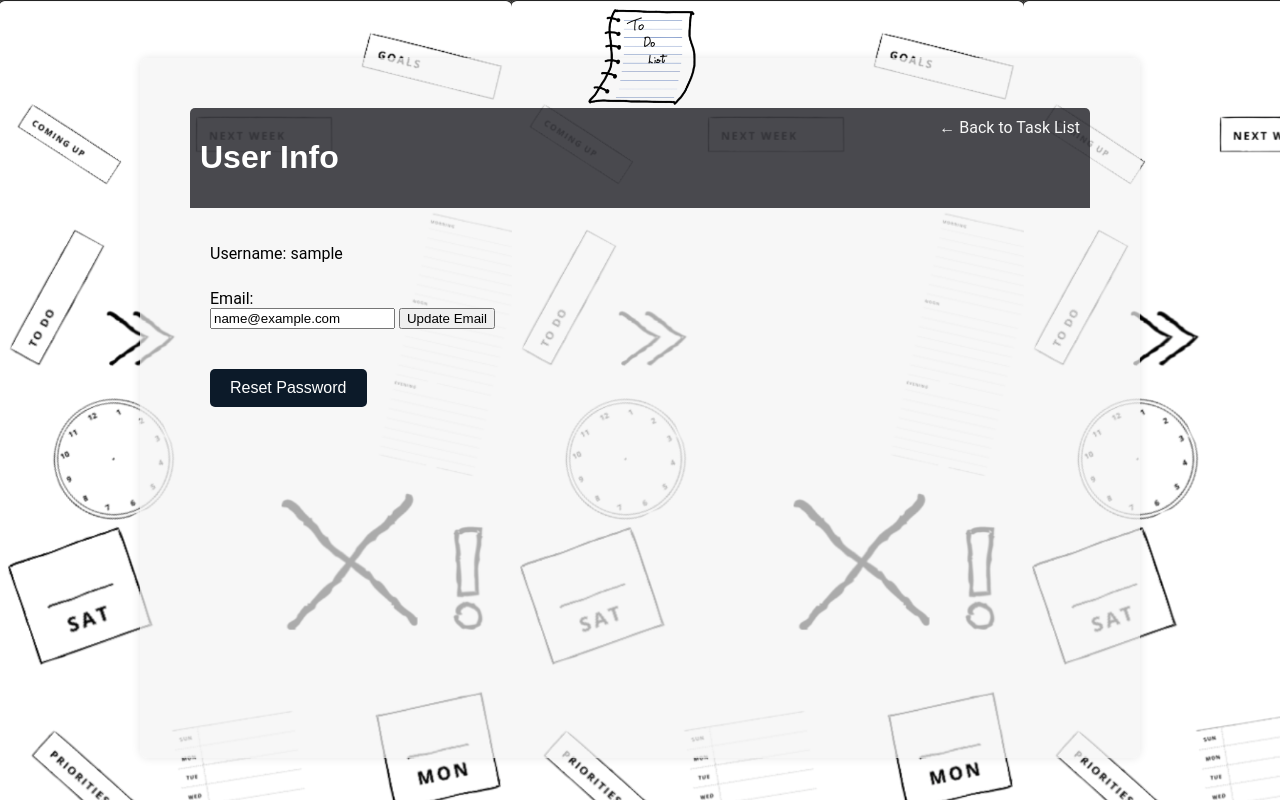
After one commit to emmanuelfinapri/Team-Legend, a Django app: page /user-info/ in a window 1280 px wide. The commit adds this page. Run offline with Django 5.2, Linux system fonts and the light colour scheme; the visitor is signed in with stand-in values (Sample User, id 1); some web fonts are replaced.

Commit message:
Added the User Info Page with a reset password btn

```diff
--- a/todo/templates/todo/main.html
+++ b/todo/templates/todo/main.html
@@ -178,6 +178,40 @@
         color: white;
     }
 
+    .info-button {
+    position: absolute;
+    top: 70px; /* Adjust this value to position the button vertically */
+    right: 200px; /* Adjust this value to position the button horizontally */
+    background-color: #007bff; /* Example background color */
+    color: #fff; /* Example text color */
+    padding: 5px 10px;
+    border-radius: 5px;
+    text-decoration: none;
+    font-size: 14px;
+    }
+
+    /* Additional styles for button hover effect */
+    .info-button:hover {
+        background-color: #0056b3; /* Example hover background color */
+    }
+
+    .big-button {
+    background-color: #0c1a29; /* Background color */
+    color: #fff; /* Text color */
+    padding: 10px 20px; /* Padding */
+    font-size: 16px; /* Font size */
+    border: none; /* Remove border */
+    border-radius: 5px; /* Border radius */
+    cursor: pointer; /* Cursor style */
+    margin-top: 20px;
+    margin-left: 20px;
+}
+
+    .big-button:hover {
+        background-color: #c6cacf; /* Background color on hover */
+    }
+
+
 
 </style>
 <body>
--- /dev/null
+++ b/todo/templates/todo/user-info.html
@@ -0,0 +1,36 @@
+{% extends 'todo/main.html' %}
+
+{% block content %}
+
+<!DOCTYPE html>
+<html lang="en">
+<head>
+    <meta charset="UTF-8">
+    <meta name="viewport" content="width=device-width, initial-scale=1.0">
+    <title>User Info</title>
+</head>
+<body>
+    <div class="header-bar">
+        <h1>User Info</h1>
+        <a href="{% url 'task' %}" class="back-button">&#8592; Back to Task List</a>
+    </div>
+        <div class="card-body">
+            <p>Username: {{ user.username }}</p>
+
+            <form method="post">
+                {% csrf_token %}
+                <label for="email">Email:</label>
+                <input type="email" id="email" name="email" value="{{ user.email|default_if_none:'' }}">
+                <button type="submit">Update Email</button>
+            </form>
+        </div>
+
+    <div class="reset-password-button">
+        <form action="{% url 'password_reset' %}" method="post">
+            {% csrf_token %}
+            <button type="submit" class="big-button">Reset Password</button>
+        </form>
+    </div>
+</body>
+</html>
+{% endblock %}
--- a/todo/urls.py
+++ b/todo/urls.py
@@ -1,6 +1,10 @@
 from django.urls import path
-from .views import TaskList, TaskDetail, TaskCreate, TaskUpdate, TaskDelete, CustomLoginView, RegisterPage
+from .views import TaskList, TaskDetail, TaskCreate, TaskUpdate, TaskDelete, CustomLoginView, RegisterPage, UserInfoView
 from django.contrib.auth.views import LogoutView
+from django.contrib.auth import views as auth_views
+
+
+
 
 urlpatterns = [
     path('', TaskList.as_view(), name="task"),
@@ -10,6 +14,13 @@ urlpatterns = [
     path('register/', RegisterPage.as_view(), name="register"),
     path('task/<int:pk>/', TaskDetail.as_view(), name="tasks-detail"),
     path('task-update/<int:pk>/', TaskUpdate.as_view(), name="tasks-update"),
-    path('task-delete/<int:pk>/', TaskDelete.as_view(), name="tasks-delete")
+    path('task-delete/<int:pk>/', TaskDelete.as_view(), name="tasks-delete"),
+    path('user-info/', UserInfoView.as_view(), name='user-info'),
+
+    # Password reset URLs
+    path('reset-password/', auth_views.PasswordResetView.as_view(), name='password_reset'),
+    path('reset-password/done/', auth_views.PasswordResetDoneView.as_view(), name='password_reset_done'),
+    path('reset-password/confirm/<uidb64>/<token>/', auth_views.PasswordResetConfirmView.as_view(), name='password_reset_confirm'),
+    path('reset-password/complete/', auth_views.PasswordResetCompleteView.as_view(), name='password_reset_complete'),
 
 ]
--- a/todo/views.py
+++ b/todo/views.py
@@ -1,5 +1,6 @@
 from django.shortcuts import render, redirect
 from django.http import HttpResponse
+from django.views.generic import TemplateView
 from django.views.generic.list import ListView
 from django.views.generic.detail import DetailView
 from django.views.generic.edit import CreateView, UpdateView, DeleteView
@@ -71,6 +72,8 @@ class RegisterUser(UserCreationForm):
     def check_user(self):
         pass
 
+class UserInfoView(LoginRequiredMixin, TemplateView):
+    template_name = 'todo/user-info.html'  # Replace 'user_info.html' with the actual template name for the user info page
 
 class RegisterPage(FormView):
     template_name = 'todo/register.html'
```
Also changed, not shown: todo/templates/todo/task_list.html (+5 -6 lines).
